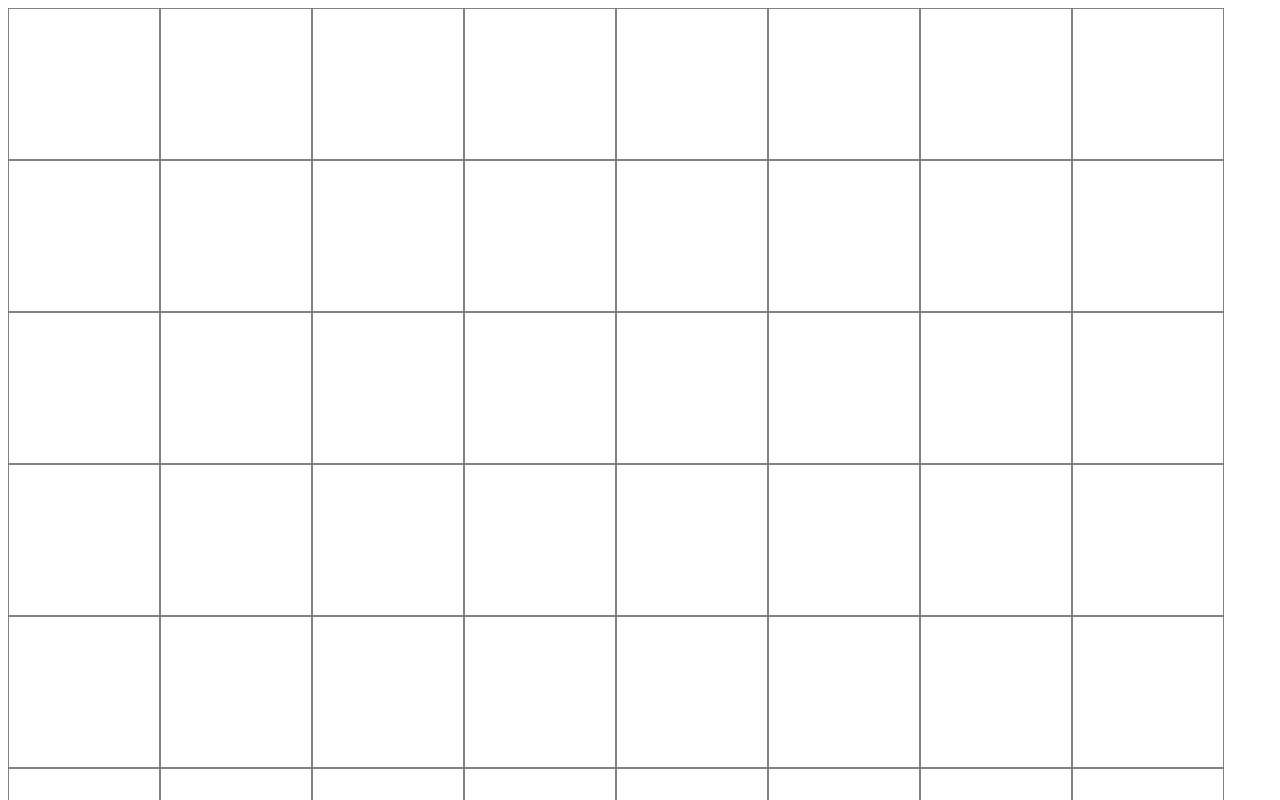
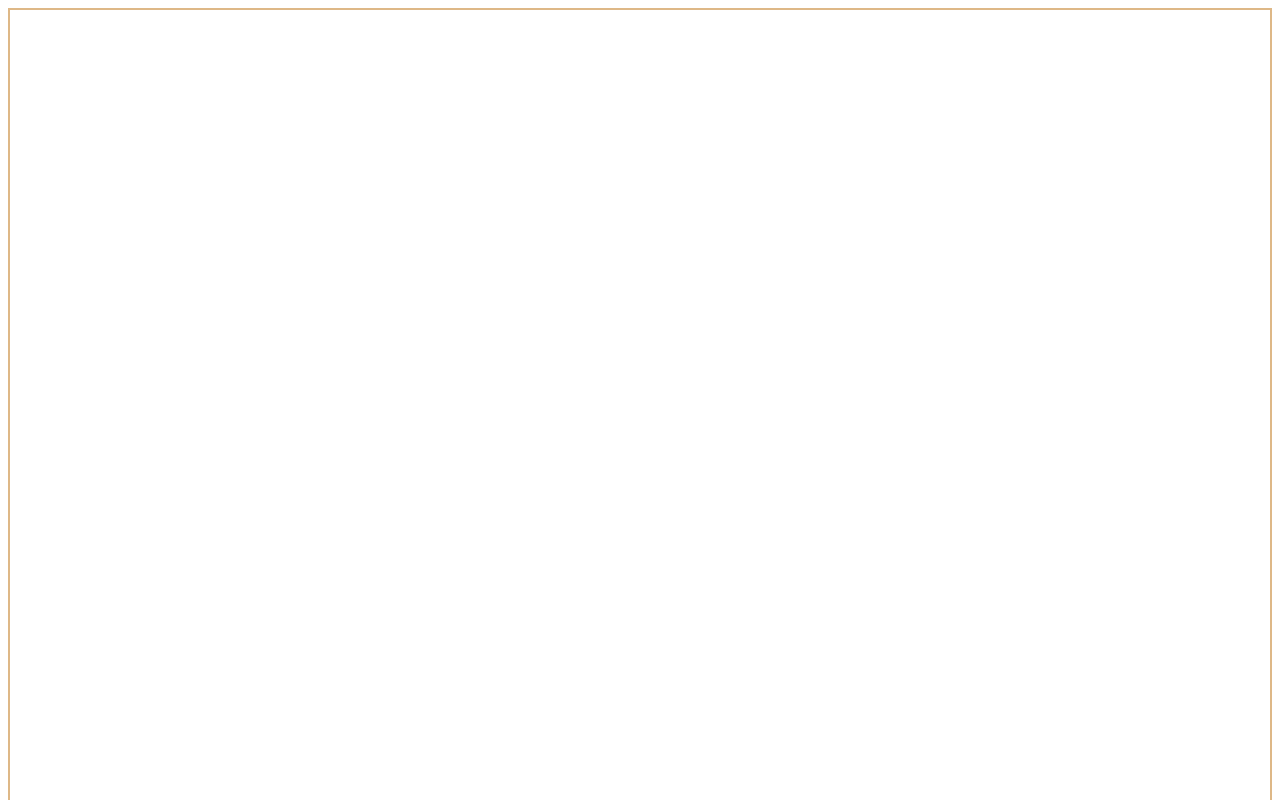
Before and after one commit to sarperxx/etch-a-sketch, a plain HTML site: page index.html in a window 1280 px wide. Shown: the top 800 px of the page. Drawn offline with Linux system fonts and the light colour scheme.

Commit message:
added boxes

```diff
--- a/script.js
+++ b/script.js
@@ -2,8 +2,6 @@
 const container = document.getElementById("container");
 let rows = document.getElementsByClassName("gridRow");
 let cells = document.querySelectorAll(".cell");
-
-//Default grid
 
 // Takes (rows, columns) input and makes a grid
 function makeRows(rowNum) {
@@ -20,12 +18,19 @@ function makeColumns(cellNum) {
     for (j = 0; j < cellNum; j++) {
       let newCell = document.createElement("div");
       rows[j].appendChild(newCell).className = "cell";
+      newCell.style.height = "100%";
+      let height = 5000 / (parseInt(cellNum) + parseInt(cellNum));
+      newCell.style.height = `${height}px`;
+      newCell.style.width = `${height}px`;
     }
   }
 }
+//Default grid
 makeRows(16);
 makeColumns(16);
-
+//change color
 addEventListener("mouseover", (event) => {
-  e.target.classList.add("my-colour-class");
+  if (event.target.className === "cell") {
+    event.target.classList.add("my-colour-class");
+  }
 });
--- a/style.css
+++ b/style.css
@@ -1,16 +1,19 @@
 .cell {
-  border: 1px solid gray;
-  min-width: 150px;
-  min-height: 150px;
   display: inline-block;
   background: white;
+  box-sizing: border-box;
 }
 
+#container {
+  width: 2500px;
+  height: 2500px;
+  border: 2px solid burlywood;
+}
 body {
   display: flex;
   justify-content: center;
   align-items: center;
 }
-.color {
-  background-color: blueviolet;
+.my-colour-class {
+  background-color: blue;
 }
```
